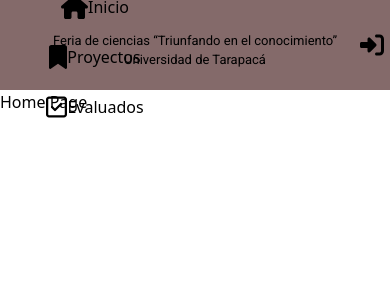
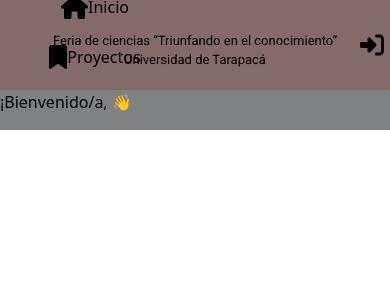
Before and after one commit to IgnacioBarraza/Pe_uta, a React (Vite) app: page /home in a window 390 px wide. Shown: the top 300 px of the page. Built offline with nearby package versions, Linux system fonts and the light colour scheme.

Commit message:
feat: first part of home page component

```diff
--- /dev/null
+++ b/src/components/Footer/footer.css
@@ -0,0 +1,3 @@
+.footer-container {
+  background-color: #846A6A;
+}
--- a/src/components/Footer/footer.tsx
+++ b/src/components/Footer/footer.tsx
@@ -0,0 +1,9 @@
+import './footer.css'
+
+export default function Footer() {
+  return (
+    <>
+      <div className="w-full footer-container h-20"></div>
+    </>
+  )
+}
--- a/src/pages/HomePage/homepage.css
+++ b/src/pages/HomePage/homepage.css
@@ -0,0 +1,36 @@
+.page-container {
+  width: 100%;
+  height: 100vh;
+  padding: 100px 10px 90px 10px;
+}
+
+.home-container {
+  width: 100%;
+  height: 100%;
+  border-radius: 5px;
+}
+
+.welcome {
+  width: 400px;
+  height: 50px;
+  position: absolute;
+  top: 14%;
+  left: 50%;
+  transform: translate(-50%, -50%);
+  border-radius: 10px;
+  background-color: #808182;
+}
+
+@media (max-width: 768px) {
+  .page-container {
+    padding: 0;
+  }
+  .welcome {
+    width: 100%;
+    height: 40px;
+    border-radius: 0;
+    transform: none;
+    left: 0;
+    top: 90px;
+  }
+}
--- a/src/pages/HomePage/homepage.tsx
+++ b/src/pages/HomePage/homepage.tsx
@@ -1,12 +1,29 @@
-import './homepage.css';
-import Navbar  from '../../components/NavBar/navbar';
+import "./homepage.css";
+import Navbar from "../../components/NavBar/navbar";
+import Footer from "../../components/Footer/footer";
 
 export default function HomePage() {
+  const rut = localStorage.getItem("userRut");
 
-  return(
+  return (
     <>
-    <Navbar />
-    <h1>Home Page</h1>
+      <div className="fixed left-0 right-0 z-10">
+        <Navbar />
+      </div>
+        <div className="page-container bg-stone-100">
+          <div className="home-container bg-stone-400">
+            <div className="welcome flex justify-center items-center ">
+              <span className="font-semibold text-2xl">
+                ¡Bienvenido/a, {rut} 👋
+              </span>
+            </div>
+            <div></div>
+            <div></div>
+          </div>
+        </div>
+      <div className="fixed left-0 right-0 bottom-0">
+        <Footer />
+      </div>
     </>
-  )
+  );
 }
```
